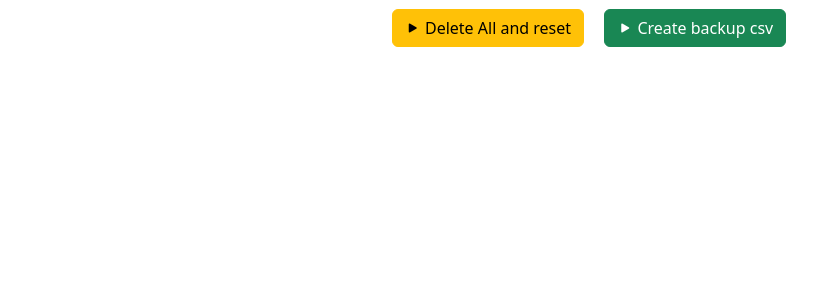
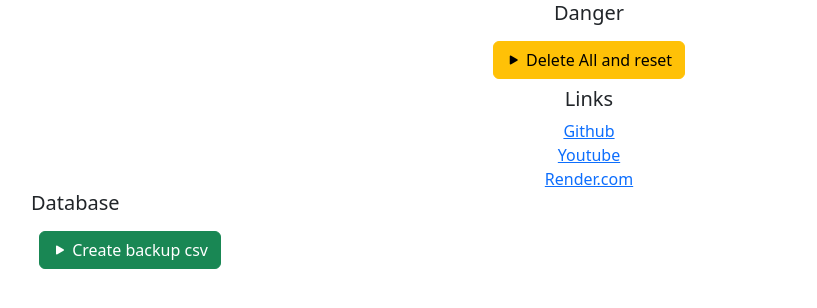
Before and after one commit to avanzatipolisto/platform-video, a Flask app: page /admin/settings/form_reset in a window 1280 px wide. Shown: the part 55-363 px from the top of the page, without its empty margins (51-868 px from the left). Run offline with Flask 3, Linux system fonts and the light colour scheme.

Commit message:
many changes

```diff
--- a/templates/admin/settings.html
+++ b/templates/admin/settings.html
@@ -3,8 +3,18 @@
 {% block content %}
 <div class="container">
     <div class="row justify-content-center text-center">
+        <h5>Danger</h5>
         <div class='col m-6 m-auto align-self-center'>
             <a href="/admin/settings/reset" class="btn btn-warning m-2" target="_blank"><i class="bi bi-play-fill"></i> Delete All and reset</a>
+        </div>
+        <h5>Links</h5>
+        <div class='col m-6 m-auto align-self-center'></div>
+            <a href="https://github.com/avanzatipolisto/platform-video">Github</a>
+            <a href="https://youtube.com/playlist?list=PL34SnF8_dK3dLMtxrfpRzXVM0YST7Q3fT&si=RmS8Bcb_JXfX7PID">Youtube</a>
+            <a href="https://platform-video.onrender.com/">Render.com</a>
+        </div>
+        <h5>Database</h5>
+        <div class='col m-6 m-auto align-self-center'></div>
             <a href="/admin/settings/backup-csv" class="btn btn-success m-2" target="_blank"><i class="bi bi-play-fill"></i> Create backup csv</a>
         </div>
     </div>
```
